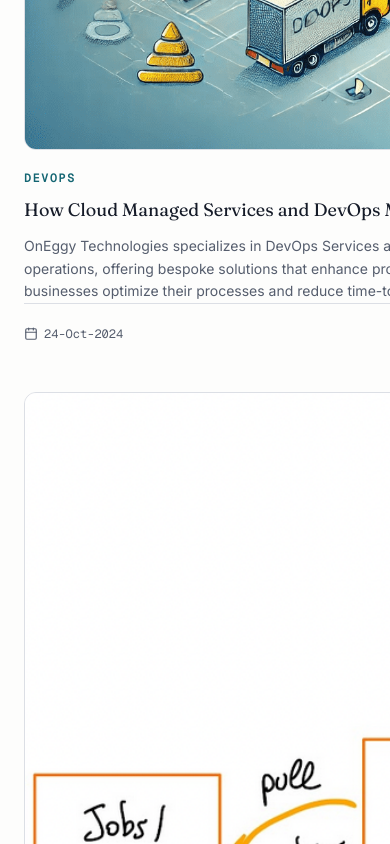
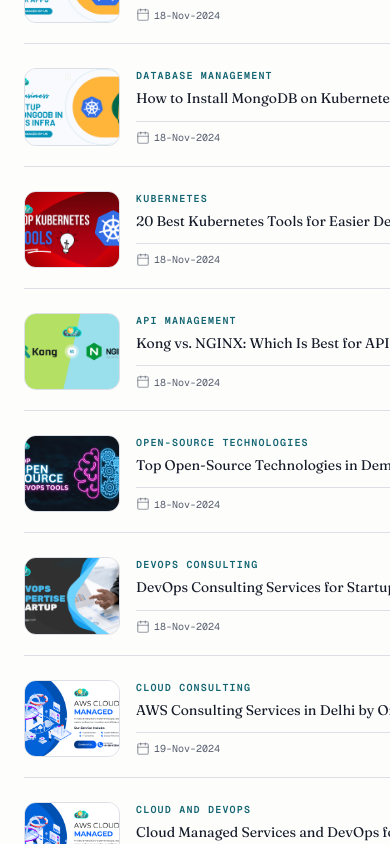
Before and after one commit to onEggy/OnEggyWeb, a Next.js app: page /blog in a window 390 px wide. Shown: the part 2300-3144 px from the top of the page. Built offline with nearby package versions, Linux system fonts and the light colour scheme; no server answers.

Commit message:
fix(blog): redesign mobile listing cards to compact horizontal rows for optimal phone screens

```diff
--- a/src/components/blog/blog-content.tsx
+++ b/src/components/blog/blog-content.tsx
@@ -140,54 +140,56 @@
 
       {/* Article index */}
       {regularPosts.length > 0 ? (
-        <StaggerContainer className="grid grid-cols-1 md:grid-cols-2 lg:grid-cols-3 gap-x-8 gap-y-12 w-full min-w-0">
+        <StaggerContainer className="grid grid-cols-1 md:grid-cols-2 lg:grid-cols-3 gap-x-8 gap-y-6 md:gap-y-12 w-full min-w-0">
           {regularPosts.map((post) => (
             <StaggerItem key={post.slug}>
-              <article className="group flex flex-col h-full w-full min-w-0 overflow-hidden">
+              <article className="group flex flex-row md:flex-col gap-4 md:gap-0 h-full w-full min-w-0 overflow-hidden border-b border-border/40 pb-5 md:border-none md:pb-0">
                 {post.image && (
                   <Link
                     href={`/blogs/${post.slug}`}
-                    className="relative aspect-[16/9] w-full block overflow-hidden rounded-xl bg-muted border border-border"
+                    className="relative aspect-[4/3] md:aspect-[16/9] w-24 sm:w-32 md:w-full block overflow-hidden rounded-xl bg-muted border border-border shrink-0"
                   >
                     <Image
                       src={post.image}
                       alt={post.title}
                       fill
-                      sizes="(max-width: 768px) 100vw, (max-width: 1024px) 50vw, 380px"
+                      sizes="(max-width: 768px) 120px, (max-width: 1024px) 50vw, 380px"
                       className="object-cover transition-transform duration-500 group-hover:scale-[1.04]"
                     />
                   </Link>
                 )}
 
-                <div className="flex flex-col flex-1 pt-5">
-                  <div className="flex items-center justify-between font-mono text-xs uppercase tracking-[0.12em]">
+                <div className="flex flex-col flex-1 min-w-0 justify-between md:pt-5">
+                  <div>
+                    <div className="flex items-center justify-between font-mono text-[10px] sm:text-xs uppercase tracking-[0.12em]">
                       <span className="text-primary-strong font-semibold">{post.category}</span>
                       {post.readTime && (
-                      <span className="text-muted-foreground">{post.readTime}</span>
+                        <span className="text-muted-foreground hidden sm:inline">{post.readTime}</span>
                       )}
                     </div>
 
-                  <h3 className="font-display text-lg sm:text-xl text-foreground mt-3 leading-snug group-hover:text-primary-strong transition-colors line-clamp-2 break-words">
+                    <h3 className="font-display text-sm sm:text-base md:text-xl text-foreground mt-1.5 md:mt-3 leading-snug group-hover:text-primary-strong transition-colors line-clamp-2 break-words">
                       <Link href={`/blogs/${post.slug}`}>{post.title}</Link>
                     </h3>
 
-                  <p className="mt-3 text-sm text-muted-foreground leading-relaxed line-clamp-3">
+                    <p className="mt-2 text-xs sm:text-sm text-muted-foreground leading-relaxed line-clamp-2 hidden sm:line-clamp-3 md:block">
                       {post.excerpt}
                     </p>
+                  </div>
 
-                  <div className="mt-auto pt-5 flex items-center justify-between border-t border-border">
+                  <div className="mt-3 md:mt-auto pt-2 md:pt-5 flex items-center justify-between border-t border-border/60">
                     {post.date ? (
-                      <span className="flex items-center gap-1.5 font-mono text-xs text-muted-foreground tabular-nums">
-                        <Calendar className="h-3.5 w-3.5" aria-hidden="true" /> {post.date}
+                      <span className="flex items-center gap-1 font-mono text-[10px] sm:text-xs text-muted-foreground tabular-nums">
+                        <Calendar className="h-3.5 w-3.5 text-muted-foreground/60" aria-hidden="true" /> {post.date}
                       </span>
                     ) : (
                       <span />
                     )}
                     <Link
                       href={`/blogs/${post.slug}`}
-                      className="inline-flex items-center gap-1.5 text-sm font-semibold text-primary-strong"
+                      className="inline-flex items-center gap-1 text-xs sm:text-sm font-semibold text-primary-strong"
                     >
-                      Read article
+                      Read <span className="hidden sm:inline">article</span>
                       <ArrowUpRight className="h-4 w-4 transition-transform group-hover:-translate-y-0.5 group-hover:translate-x-0.5" aria-hidden="true" />
                     </Link>
                   </div>
```
Lines whose indentation alone changed are shown as unchanged.
